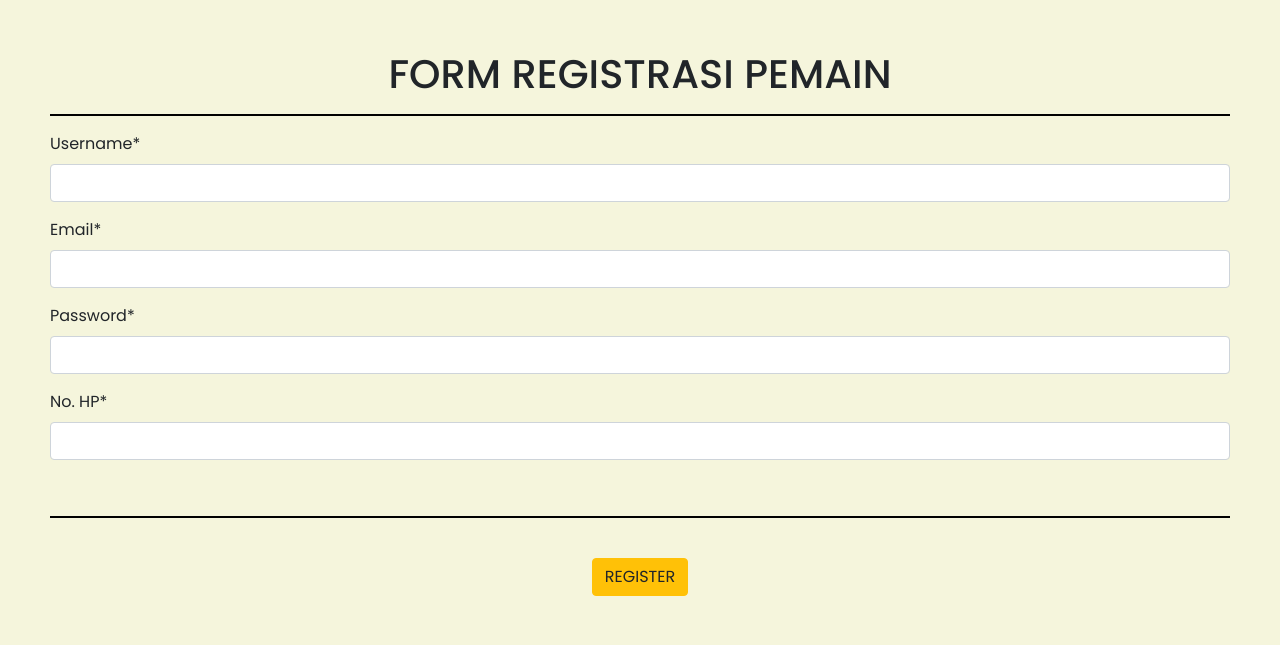
After one commit to kartikadipra/c03-basdat, a Django app: page /registrasiPengguna/RegistrasiPemain in a window 1280 px wide. The commit adds this page. Shown: the top 645 px of the page. Run offline with Django 4.2, Linux system fonts and the light colour scheme; some libraries are stand-ins or nearby versions.

```diff
--- a/basdat_c03/settings.py
+++ b/basdat_c03/settings.py
@@ -60,6 +60,9 @@ INSTALLED_APPS = [
     'pekerjaan',
     'bekerja',
     'menggunakan_barang',
+
+    # Form
+    'crispy_forms',
 ]
 
 # hapus aja
--- a/homepage/templates/homepage/home_admin.html
+++ b/homepage/templates/homepage/home_admin.html
@@ -19,8 +19,7 @@
 	<body>
 		<div class="col-md-12 row container">
 			<div class="col-md-6">
-				<h1 class="title text-white">SELAMAT DATANG ADMIN!</h1>
-				<a href="/pekerjaan"><button class="btn btn-green">PEKERJAAN</button></a>
+				<h1 class="title text-white">SELAMAT DATANG ADMIN!</h1
 			</div>
 		</div>
 	</body>
--- a/homepage/templates/homepage/index.html
+++ b/homepage/templates/homepage/index.html
@@ -20,8 +20,8 @@
 		<div class="col-md-12 row container">
 			<div class="col-md-6">
 				<h1 class="title text-white">WELCOME TO THE CIMS!</h1>
-				<a href="/pengguna/register/admin"><button class="btn btn-green">Register as Admin</button></a>
-				<a href="/pengguna/register/anggota"><button class="btn btn-green register-as-anggota">Register as Pemain</button></a>
+				<a href="/registrasiPengguna/RegistrasiAdmin"><button class="btn btn-green">Register as Admin</button></a>
+				<a href="/registrasiPengguna/RegistrasiPemain"><button class="btn btn-green register-as-anggota">Register as Pemain</button></a>
 				<a href="/login"><button class="btn btn-green login">Log in</button></a>
 			</div>
 		</div>
--- a/registrasiPengguna/forms.py
+++ b/registrasiPengguna/forms.py
@@ -0,0 +1,38 @@
+from django import forms
+from crispy_forms.helper import FormHelper
+from django.db import connection
+
+
+def ubahketuple(par):
+    hasil = []
+    for i in range(len(par)):
+        hasil.append(tuple([par[i][0], par[i][1]]))
+    return tuple(hasil)
+
+class formpemain(forms.Form):
+    #Username: [isian]
+    #Password: [isian]
+    #Email: [isian]
+    #No HP: [isian]
+
+    def __init__(self, *args, **kuser):
+        super().__init__(*args, **kuser)
+        self.helper = FormHelper(self)
+        self.helper.form_show_errors = False
+
+    username = forms.CharField()
+    email = forms.CharField()
+    password = forms.CharField()
+    hp = forms.CharField(label='No. HP')
+
+
+
+class formadmin(forms.Form):
+
+    def __init__(self, *args, **kuser):
+        super().__init__(*args, **kuser)
+        self.helper = FormHelper(self)
+        self.helper.form_show_errors = False
+
+    username = forms.CharField()
+    password = forms.CharField()
--- /dev/null
+++ b/registrasiPengguna/templates/registerpemain.html
@@ -0,0 +1,54 @@
+<!DOCTYPE html>
+<html lang="en">
+  <head>
+    <meta charset="UTF-8" />
+    <link rel="stylesheet" href="https://stackpath.bootstrapcdn.com/bootstrap/4.1.3/css/bootstrap.min.css" integrity="sha384-MCw98/SFnGE8fJT3GXwEOngsV7Zt27NXFoaoApmYm81iuXoPkFOJwJ8ERdknLPMO" crossorigin="anonymous">
+    <title>Form Pendaftaran - Panitia Penyelenggara</title>
+  </head>
+  <style>
+    @import url('https://fonts.googleapis.com/css2?family=Poppins:wght@300;400;500;700;900&display=swap');
+    body {
+        font-family:'Poppins';
+        padding: 50px;
+        background-color: beige;
+    }
+    form {
+    /* width: 70%; */
+    margin-left: auto;
+    margin-right: auto;
+    margin-top: auto;
+    }
+    .bungkusinput {
+        text-align: center;
+    }
+  </style>
+  <body>
+    <h1 style="text-align: center;">FORM REGISTRASI PEMAIN</h1>
+    <hr style="border: 1px solid black;">
+    {% load crispy_forms_tags %}
+    <form action="" method="POST" id="formnya">
+        {% csrf_token %}
+        {% if form.errors %}
+        {% for field in form %}
+            {% for error in field.errors %}
+                <div class="alert alert-primary" role="alert">
+                  <strong>{{ error }}</strong>
+                </div>
+            {% endfor %}
+        {% endfor %}
+    {% endif %}
+
+        {{ form.username|as_crispy_field }}
+        {{ form.email|as_crispy_field }}
+        {{ form.password|as_crispy_field }}
+        {{ form.hp|as_crispy_field }}
+        <br>
+        <hr style="border: 1px solid black;">
+        <br>
+        <div class="bungkusinput">
+          <a href='/RegistrasiPemain'>
+            <button type="submit" id="submitnya" class="btn btn-warning">REGISTER</button></a>
+        </div>
+    </form>
+  </body>
+</html>
--- a/registrasiPengguna/urls.py
+++ b/registrasiPengguna/urls.py
@@ -1,9 +1,13 @@
 from django.urls import path
+from login import views
+from .views import *
 
-from . import views
+app_name = 'registrasiPengguna'
+urlpatterns = [
+    #path('', user_reg_page, name='user_reg'),
 
-app_name = 'home'
 
-urlpatterns = [
-    path('', views.index, name='index'),
+    path('Registrasi', pilihakun),
+    path('RegistrasiAdmin', registadmin),
+    path('RegistrasiPemain', registerPemain),
 ]
--- a/registrasiPengguna/views.py
+++ b/registrasiPengguna/views.py
@@ -1,29 +1,118 @@
+# from django.db import connection
+# from collections import namedtuple
+# from django.shortcuts import render
+# from django.db import connection
+# from collections import namedtuple
+#
+# # Create your views here.
+# def index(request):
+#     return render(request, 'index.html')
+#
+# def namedtuplefetchall(cursor):
+#     "Return all rows from a cursor as a namedtuple"
+#     desc = cursor.description
+#     nt_result = namedtuple('Result', [col[0] for col in desc])
+#     return [nt_result(*row) for row in cursor.fetchall()]
+#
+# def index(request):
+#     cursor = connection.cursor()
+#     try:
+#         cursor.execute("SET SEARCH_PATH TO THECIMS")
+#         cursor.execute("SELECT USERNAME FROM AKUN")
+#         cursor.execute("SELECT USERNAME, EMAIL FROM PEMAIN")
+#         result = namedtuplefetchall(cursor)
+#     except Exception as e:
+#         print(e)
+#     finally:
+#         cursor.close()
+#
+#     return render(request, 'index.html', {'result': result})
+from registrasiPengguna.forms import *
 from django.db import connection
-from collections import namedtuple
-from django.shortcuts import render
-from django.db import connection
-from collections import namedtuple
+from django.shortcuts import redirect, render
+from django.http import HttpResponseRedirect
+from django.urls import reverse
+from django.contrib import messages
+from .forms import *
 
-# Create your views here.
-def index(request):
-    return render(request, 'index.html')
+def pilihakun(request):
+    return render(request, "pilihanakun.html")
 
-def namedtuplefetchall(cursor):
-    "Return all rows from a cursor as a namedtuple"
+def checkUserExist(table, username, password=None):
+    data = {}
+    if password is not None:
+        with connection.cursor() as c:
+            c.execute("SELECT * FROM THECIMS.%s WHERE username=%s AND password=%s" % (table, '%s', '%s'),[username,password])
+            data = dictfetchall(c)
+    else:
+        with connection.cursor() as c:
+            c.execute("SELECT * FROM THECIMS.%s WHERE username=%s" % (table, '%s'),[username])
+            data = dictfetchall(c)
+    print(len(data))
+    return len(data) > 0
+
+def registerAkun(username):
+    with connection.cursor() as c:
+        c.execute("INSERT INTO THECIMS.akun VALUES (%s)", [username])
+
+def dictfetchall(cursor):
+    "Returns all rows from a cursor as a dict"
     desc = cursor.description
-    nt_result = namedtuple('Result', [col[0] for col in desc])
-    return [nt_result(*row) for row in cursor.fetchall()]
+    return [
+            dict(zip([col[0] for col in desc], row))
+            for row in cursor.fetchall()
+    ]
 
-def index(request):
+def registadmin(request):
+    context = {}
+    form = formadmin(request.POST or None)
     cursor = connection.cursor()
-    try:
-        cursor.execute("SET SEARCH_PATH TO THECIMS")
-        cursor.execute("SELECT USERNAME FROM AKUN")
-        cursor.execute("SELECT USERNAME, EMAIL FROM PEMAIN")
-        result = namedtuplefetchall(cursor)
-    except Exception as e:
-        print(e)
-    finally:
-        cursor.close()
 
-    return render(request, 'index.html', {'result': result})
+    if (form.is_valid() and request.method == 'POST'):
+        username = form.cleaned_data['username']
+        password = form.cleaned_data['password']
+
+        if checkUserExist("admin", username) == False:
+            registerAkun(username)
+            cursor.execute("INSERT INTO THECIMS.ADMIN VALUES (%s , %s)"
+            ,[username, password])
+            request.session['role'] = 1
+            return redirect('/') # arahin ke page login
+        else:
+            messages.error(request, 'Username sudah terdaftar')
+            return redirect("/login")
+    context['form'] = form
+
+    return render(request, 'registadmin.html', context)
+
+def registerPemain(request):
+    context = {}
+    form = formpemain(request.POST or None)
+    cursor = connection.cursor()
+
+    #Username: [isian]
+    #Password: [isian]
+    #Email: [isian]
+    #No HP: [isian]
+    if (form.is_valid() and request.method == 'POST'):
+
+        username = form.cleaned_data['username']
+        email = form.cleaned_data['email']
+        password = form.cleaned_data['password']
+        noHp = form.cleaned_data['hp']
+
+
+        if checkUserExist("pemain", username) == False:
+
+            registerAkun(username)
+
+            cursor.execute("INSERT INTO THECIMS.PEMAIN VALUES (%s , %s , %s, %s, %s)"
+                           , [username, email, password, noHp, 0])
+            request.session['role'] = 0
+            return redirect('/')
+        else:
+            messages.error(request, 'Username sudah terdaftar')
+            return redirect("/login")
+    context['form'] = form
+
+    return render(request, 'registerpemain.html', context)
```
Also changed, not shown: registrasiPengguna/templates/pilihanakun.html (added, +72 -0 lines), registrasiPengguna/templates/registadmin.html (added, +57 -0 lines).
